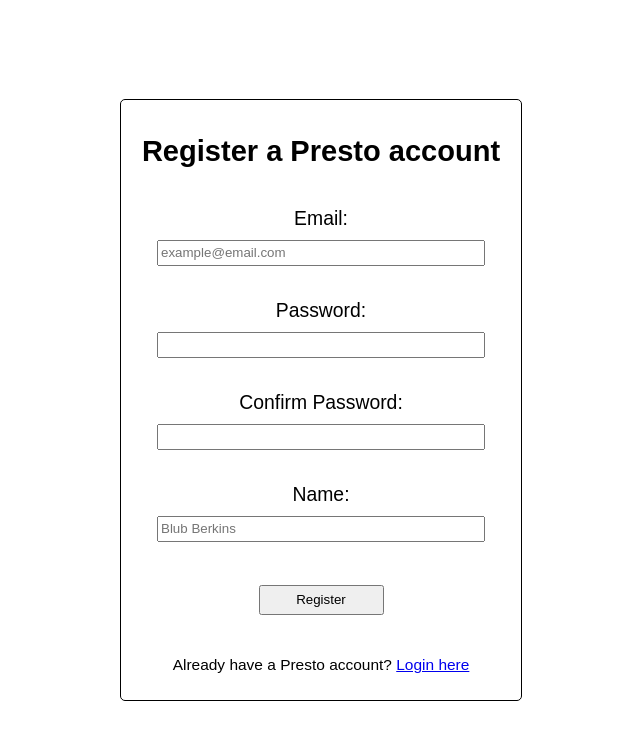
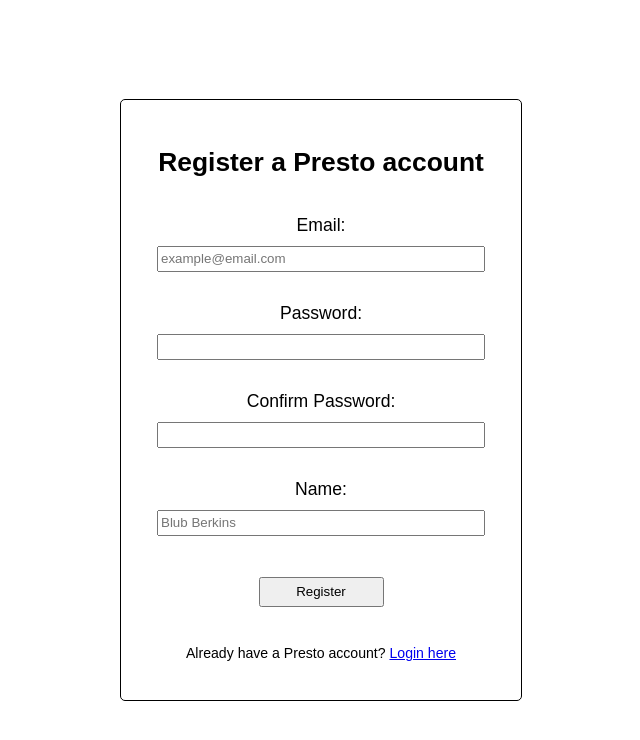
Before and after one commit to Blubberkins/COMP6080-Presto, a React (Create React App) app in the folder frontend/: page /register in a window 1280 px wide. Shown: the top 740 px of the page, without its empty margins (319-959 px from the left). Built offline with nearby package versions, Linux system fonts and the light colour scheme.

Commit message:
converted css styling to mui

```diff
--- a/frontend/package.json
+++ b/frontend/package.json
@@ -3,6 +3,10 @@
   "version": "0.1.0",
   "private": true,
   "dependencies": {
+    "@emotion/react": "^11.11.4",
+    "@emotion/styled": "^11.11.5",
+    "@mui/material": "^5.15.15",
+    "@mui/styles": "^5.15.15",
     "@testing-library/jest-dom": "^5.16.5",
     "@testing-library/user-event": "^13.5.0",
     "axios": "^1.6.8",
--- a/frontend/src/Screens/Login.jsx
+++ b/frontend/src/Screens/Login.jsx
@@ -1,9 +1,11 @@
 import React from 'react';
 import { useNavigate, Navigate } from 'react-router-dom';
 import axios from 'axios';
-import '../styles.css';
+import { useStyles } from '../styles';
 
 function Login ({ token, setTokenFunction }) {
+  const classes = useStyles();
+
   const [email, setEmail] = React.useState('');
   const [password, setPassword] = React.useState('');
   const navigate = useNavigate();
@@ -26,13 +28,33 @@
   }
 
   return (
-    <div className="login-register-container">
-      <h1>Login to Presto</h1>
-      Email: <input type="text" onChange={e => setEmail(e.target.value)} value={email} placeholder="example@email.com" /><br />
-      Password: <input type="password" onChange={e => setPassword(e.target.value)} value={password} /><br />
-      <button className="login-register-button" onClick={login}>Login</button>
-      <p>New to Presto? <a href="/register">Register here</a></p>
+    <div className={classes.loginRegisterContainer}>
+      <h1 className={classes.loginRegisterContainerH1H2}>Login to Presto</h1>
+      Email:
+      <input
+        type="text"
+        onChange={(e) => setEmail(e.target.value)}
+        value={email}
+        placeholder="example@email.com"
+        className={classes.loginRegisterContainerInput}
+      />
+      <br />
+      Password:
+      <input
+        type="password"
+        onChange={(e) => setPassword(e.target.value)}
+        value={password}
+        className={classes.loginRegisterContainerInput}
+      />
+      <br />
+      <button className={classes.loginRegisterButton} onClick={login}>
+        Login
+      </button>
+      <p className={classes.loginRegisterContainerP}>
+        New to Presto? <a href="/register">Register here</a>
+      </p>
     </div>
+
   );
 }
 
--- a/frontend/src/Screens/Register.jsx
+++ b/frontend/src/Screens/Register.jsx
@@ -1,9 +1,11 @@
 import React from 'react';
 import { useNavigate, Navigate } from 'react-router-dom';
 import axios from 'axios';
-import '../styles.css';
+import { useStyles } from '../styles';
 
 function Register ({ token, setTokenFunction }) {
+  const classes = useStyles();
+
   const [email, setEmail] = React.useState('');
   const [password, setPassword] = React.useState('');
   const [confirmPassword, setConfirmPassword] = React.useState('');
@@ -46,14 +48,48 @@
   }
 
   return (
-    <div className="login-register-container">
-      <h2>Register a Presto account</h2>
-      Email: <input type="text" onChange={e => setEmail(e.target.value)} value={email} placeholder="example@email.com" /><br />
-      Password: <input type="password" onChange={e => setPassword(e.target.value)} value={password} /><br />
-      Confirm Password: <input type="password" onChange={e => setConfirmPassword(e.target.value)} value={confirmPassword} /><br />
-      Name: <input type="text" onChange={e => setName(e.target.value)} value={name} placeholder="Blub Berkins" /><br />
-      <button className="login-register-button" onClick={register}>Register</button>
-      <p>Already have a Presto account? <a href="/login">Login here</a></p>
+    <div className={classes.loginRegisterContainer}>
+      <h2 className={classes.loginRegisterContainerH1H2}>Register a Presto account</h2>
+      Email:
+      <input
+        type="text"
+        onChange={(e) => setEmail(e.target.value)}
+        value={email}
+        placeholder="example@email.com"
+        className={classes.loginRegisterContainerInput}
+      />
+      <br />
+      Password:
+      <input
+        type="password"
+        onChange={(e) => setPassword(e.target.value)}
+        value={password}
+        className={classes.loginRegisterContainerInput}
+      />
+      <br />
+      Confirm Password:
+      <input
+        type="password"
+        onChange={(e) => setConfirmPassword(e.target.value)}
+        value={confirmPassword}
+        className={classes.loginRegisterContainerInput}
+      />
+      <br />
+      Name:
+      <input
+        type="text"
+        onChange={(e) => setName(e.target.value)}
+        value={name}
+        placeholder="Blub Berkins"
+        className={classes.loginRegisterContainerInput}
+      />
+      <br />
+      <button className={classes.loginRegisterButton} onClick={register}>
+        Register
+      </button>
+      <p className={classes.loginRegisterContainerP}>
+        Already have a Presto account? <a href="/login">Login here</a>
+      </p>
     </div>
   );
 }
--- a/frontend/src/index.jsx
+++ b/frontend/src/index.jsx
@@ -1,10 +1,14 @@
 import React from 'react';
 import ReactDOM from 'react-dom';
 import App from './App';
+import { ThemeProvider } from '@mui/material/styles';
+import theme from './theme';
 
 ReactDOM.render(
   <React.StrictMode>
-    <App />
+    <ThemeProvider theme={theme}>
+      <App />
+    </ThemeProvider>
   </React.StrictMode>,
   document.getElementById('root'),
 );
--- a/frontend/src/styles.css
+++ /dev/null
@@ -1,52 +0,0 @@
-/* Common Elements */
-
-body {
-  font-family: Arial, Helvetica, sans-serif;
-  font-size: 1.1em;
-}
-
-/* Login and Register Elements */
-
-.login-register-container {
-  height: 600px;
-  width: 400px;
-  min-width: 300px;
-  max-width: 80%;
-
-  position: fixed;
-  top: 50%;
-  left: 50%;
-  transform: translate(-50%, -50%);
-
-  border: 1px solid black;
-  border-radius: 5px;
-
-  display: flex;
-  flex-direction: column;
-  justify-content: center;
-  align-items: center;
-  gap: 10px;
-
-  font-size: 1.1em;
-}
-
-.login-register-container > h1, .login-register-container > h2 {
-  margin-bottom: 1em;
-  text-align: center;
-}
-
-.login-register-container > input[type="text"], .login-register-container > input[type="password"] {
-  display: block;
-  height: 20px;
-  width: 80%;
-}
-
-.login-register-container > p {
-  margin-top: 2em;
-  font-size: 0.8em;
-}
-
-.login-register-button {
-  height: 30px;
-  width: 125px;
-}
--- /dev/null
+++ b/frontend/src/styles.js
@@ -0,0 +1,46 @@
+import { makeStyles } from '@mui/styles';
+
+export const useStyles = makeStyles((theme) => ({
+  // Login and Register Elements
+  loginRegisterContainer: {
+    height: '600px',
+    width: '400px',
+    minWidth: '300px',
+    maxWidth: '80%',
+    position: 'fixed',
+    top: '50%',
+    left: '50%',
+    transform: 'translate(-50%, -50%)',
+    border: '1px solid black',
+    borderRadius: '5px',
+    display: 'flex',
+    flexDirection: 'column',
+    justifyContent: 'center',
+    alignItems: 'center',
+    gap: '10px',
+    // theme (universal) properties
+    fontFamily: theme.typography.fontFamily,
+    fontSize: theme.typography.fontSize,
+  },
+
+  loginRegisterContainerH1H2: {
+    marginBottom: '1em',
+    textAlign: 'center',
+  },
+
+  loginRegisterContainerInput: {
+    display: 'block',
+    height: '20px',
+    width: '80%',
+  },
+
+  loginRegisterContainerP: {
+    marginTop: '2em',
+    fontSize: '0.8em',
+  },
+
+  loginRegisterButton: {
+    height: '30px',
+    width: '125px',
+  },
+}));
--- /dev/null
+++ b/frontend/src/theme.js
@@ -0,0 +1,10 @@
+import { createTheme } from '@mui/material/styles';
+
+const theme = createTheme({
+  typography: {
+    fontFamily: '"Arial", "Helvetica", sans-serif',
+    fontSize: '1.1rem',
+  },
+});
+
+export default theme;
```
Also changed, not shown: 1 other file (tests, documents, lock files or other folders).
